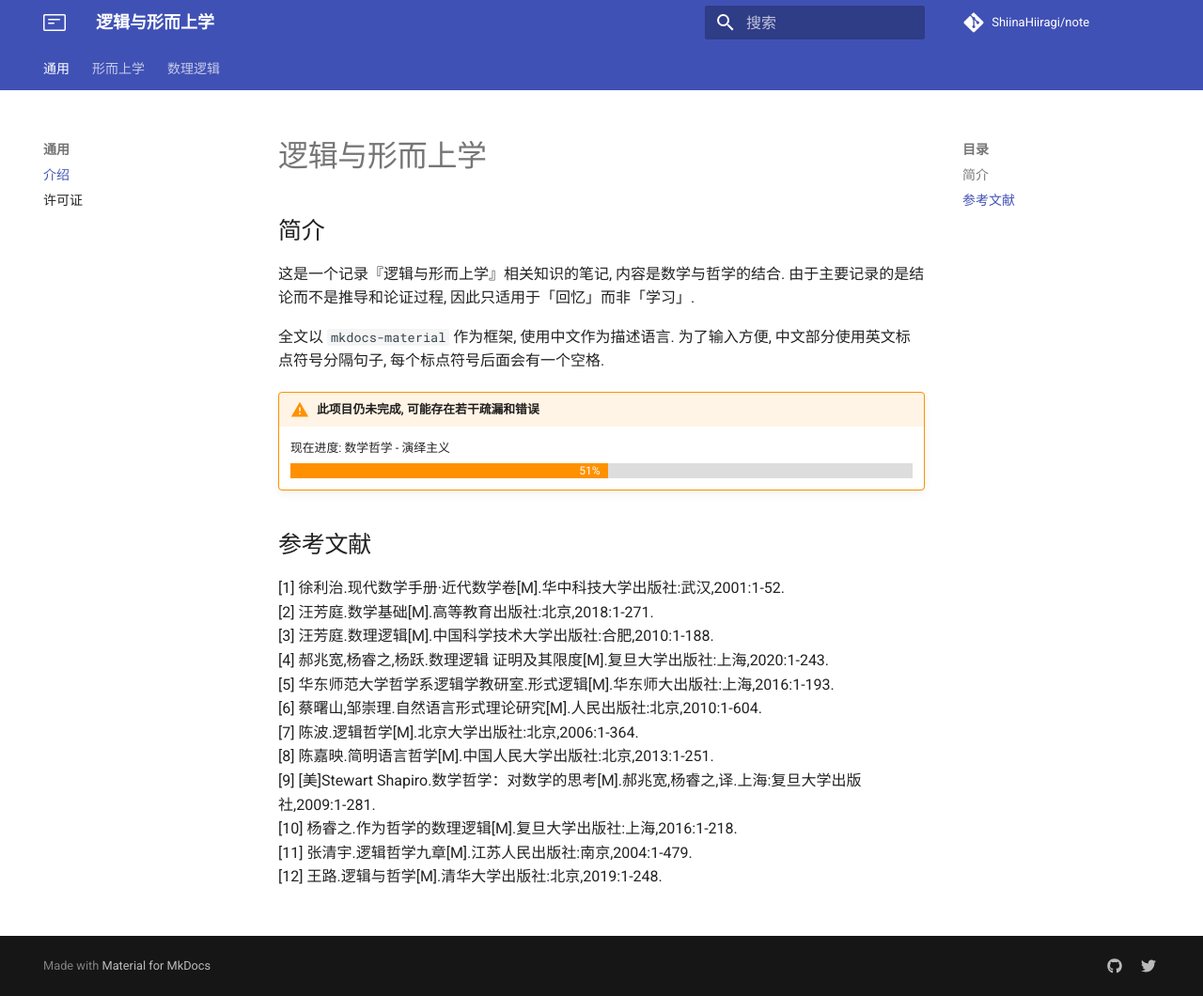
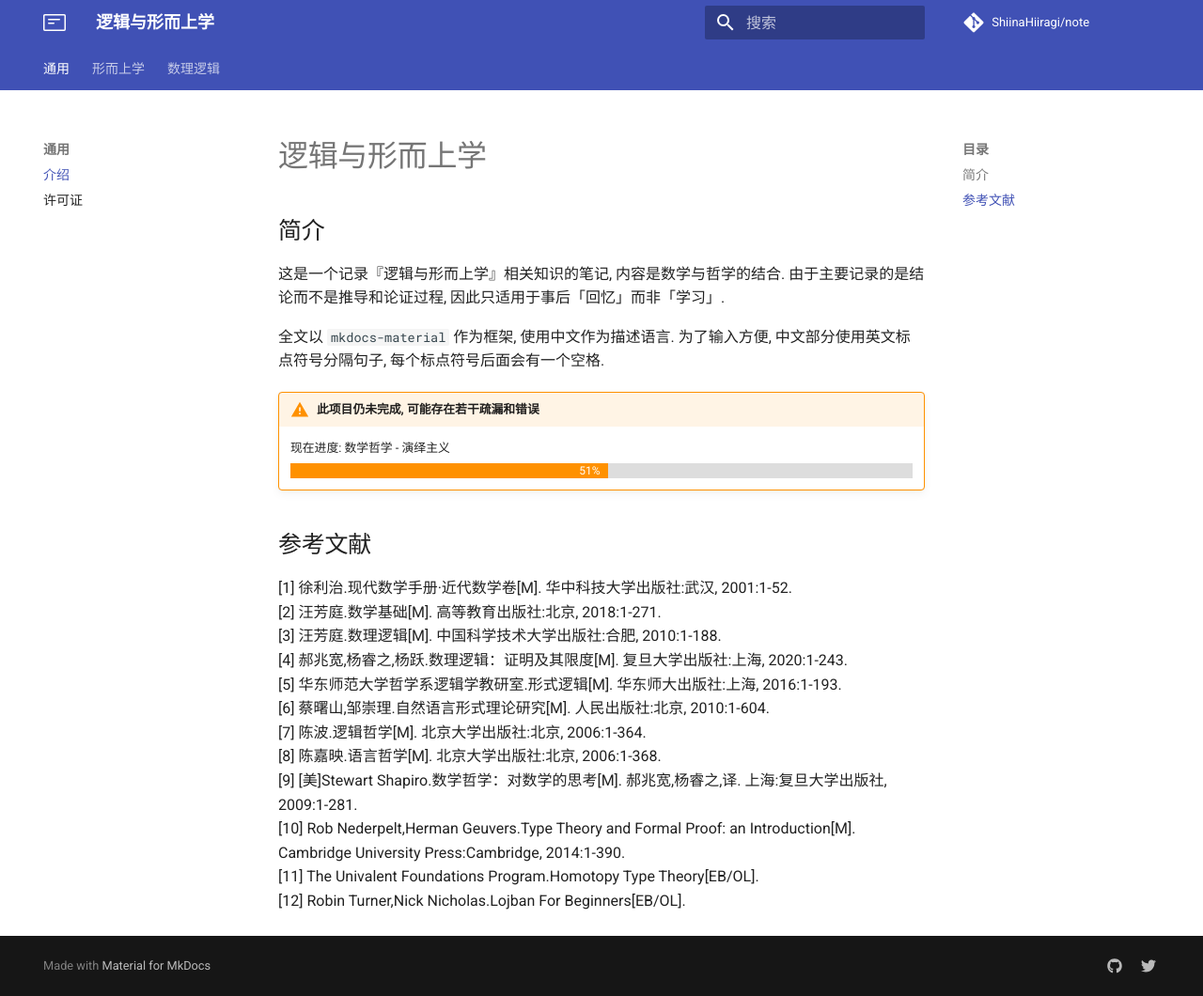
Before and after one commit to ShiinaHiiragi/note, an MkDocs documentation site: the page built from docs/index.md, in a window 1280 px wide and 1060 px high. Shown: the whole window at 94% size. Built offline with MkDocs 1.6.1 and Material for MkDocs 9.7.7, drawn with Linux system fonts in a browser that asks for light colours; comment, search, counter and statistics services are not loaded.

Commit message:
change ref book

```diff
--- a/docs/index.md
+++ b/docs/index.md
@@ -1,7 +1,7 @@
 # 逻辑与形而上学
 
 ## 简介
-这是一个记录『逻辑与形而上学』相关知识的笔记, 内容是数学与哲学的结合. 由于主要记录的是结论而不是推导和论证过程, 因此只适用于「回忆」而非「学习」.
+这是一个记录『逻辑与形而上学』相关知识的笔记, 内容是数学与哲学的结合. 由于主要记录的是结论而不是推导和论证过程, 因此只适用于事后「回忆」而非「学习」.
 
 全文以 `mkdocs-material` 作为框架, 使用中文作为描述语言. 为了输入方便, 中文部分使用英文标点符号分隔句子, 每个标点符号后面会有一个空格.
 
@@ -12,15 +12,15 @@
     </div>
 
 ## 参考文献
-[1] 徐利治.现代数学手册·近代数学卷[M].华中科技大学出版社:武汉,2001:1-52.
-[2] 汪芳庭.数学基础[M].高等教育出版社:北京,2018:1-271.
-[3] 汪芳庭.数理逻辑[M].中国科学技术大学出版社:合肥,2010:1-188.
-[4] 郝兆宽,杨睿之,杨跃.数理逻辑 证明及其限度[M].复旦大学出版社:上海,2020:1-243.
-[5] 华东师范大学哲学系逻辑学教研室.形式逻辑[M].华东师大出版社:上海,2016:1-193.
-[6] 蔡曙山,邹崇理.自然语言形式理论研究[M].人民出版社:北京,2010:1-604.
-[7] 陈波.逻辑哲学[M].北京大学出版社:北京,2006:1-364.
-[8] 陈嘉映.简明语言哲学[M].中国人民大学出版社:北京,2013:1-251.
-[9] [美]Stewart Shapiro.数学哲学：对数学的思考[M].郝兆宽,杨睿之,译.上海:复旦大学出版社,2009:1-281.
-[10] 杨睿之.作为哲学的数理逻辑[M].复旦大学出版社:上海,2016:1-218.
-[11] 张清宇.逻辑哲学九章[M].江苏人民出版社:南京,2004:1-479.
-[12] 王路.逻辑与哲学[M].清华大学出版社:北京,2019:1-248.
+[1] 徐利治.现代数学手册·近代数学卷[M]. 华中科技大学出版社:武汉, 2001:1-52.
+[2] 汪芳庭.数学基础[M]. 高等教育出版社:北京, 2018:1-271.
+[3] 汪芳庭.数理逻辑[M]. 中国科学技术大学出版社:合肥, 2010:1-188.
+[4] 郝兆宽,杨睿之,杨跃.数理逻辑：证明及其限度[M]. 复旦大学出版社:上海, 2020:1-243.
+[5] 华东师范大学哲学系逻辑学教研室.形式逻辑[M]. 华东师大出版社:上海, 2016:1-193.
+[6] 蔡曙山,邹崇理.自然语言形式理论研究[M]. 人民出版社:北京, 2010:1-604.
+[7] 陈波.逻辑哲学[M]. 北京大学出版社:北京, 2006:1-364.
+[8] 陈嘉映.语言哲学[M]. 北京大学出版社:北京, 2006:1-368.
+[9] [美]Stewart Shapiro.数学哲学：对数学的思考[M]. 郝兆宽,杨睿之,译. 上海:复旦大学出版社, 2009:1-281.
+[10] Rob Nederpelt,Herman Geuvers.Type Theory and Formal Proof: an Introduction[M]. Cambridge University Press:Cambridge, 2014:1-390.
+[11] The Univalent Foundations Program.Homotopy Type Theory[EB/OL].
+[12] Robin Turner,Nick Nicholas.Lojban For Beginners[EB/OL].
```
